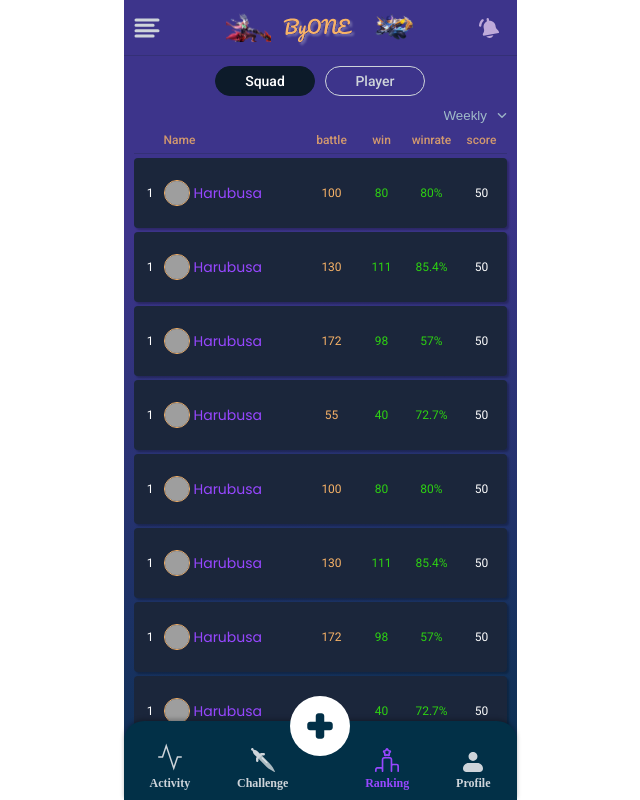
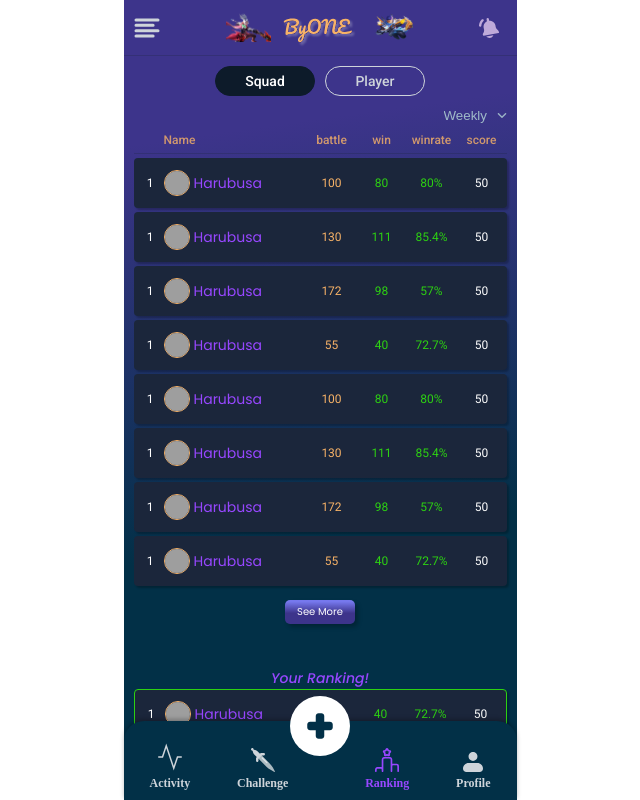
Before and after one commit to ZinMyoHtet1/ByOne-Frontend, a React (Vite) app: page /ranking/squad in a window 1280 px wide. Shown: the top 800 px of the page, without its empty margins (320-960 px from the left). Built offline with nearby package versions, Linux system fonts and the light colour scheme; grey boxes are pictures that could not be loaded.

Commit message:
add see more button

```diff
--- /dev/null
+++ b/src/components/Button/Button.jsx
@@ -0,0 +1,12 @@
+/* eslint-disable react/prop-types */
+import "./button.css";
+
+const Button = ({ label, handleClick = () => {} }) => {
+  return (
+    <div className="button btn" onClick={handleClick}>
+      {label}
+    </div>
+  );
+};
+
+export default Button;
--- /dev/null
+++ b/src/components/Button/button.css
@@ -0,0 +1,16 @@
+.button {
+  display: inline-block;
+  padding: 4px 12px;
+  font-size: 10px;
+  font-family: "Poppins", sans-serif;
+  font-weight: 400;
+  color: #fff;
+  border-radius: 5px;
+  background: rgb(118, 120, 237);
+  background: linear-gradient(
+    180deg,
+    rgba(118, 120, 237, 1) 7%,
+    rgba(61, 52, 139, 1) 55%
+  );
+  box-shadow: 3px 3px 4px rgba(0, 0, 0, 0.25);
+}
--- a/src/components/RankingCard/RankingCard.jsx
+++ b/src/components/RankingCard/RankingCard.jsx
@@ -1,9 +1,9 @@
 /* eslint-disable react/prop-types */
 import "./ranking-card.css";
 
-const RankingCard = ({ name, battle, win, score }) => {
+const RankingCard = ({ name, battle, win, score, border = false }) => {
   return (
-    <div className="ranking-card">
+    <div className={`ranking-card ${border ? "border" : ""}`}>
       <span className="ranking-no">1</span>
       <span className="player-profile">
         <img
--- a/src/components/RankingCard/ranking-card.css
+++ b/src/components/RankingCard/ranking-card.css
@@ -1,16 +1,20 @@
 .ranking-card {
+  width: 100%;
   display: flex;
   align-items: center;
   justify-content: flex-end;
   /* gap: 4px; */
   font-size: 12px;
   font-family: "Roboto", sans-serif;
-  padding: 12px 0;
+  height: 50px;
   background-color: var(--dark-color);
   border-radius: 4px;
   box-shadow: 2px 2px 2px rgba(0, 0, 0, 0.25);
 }
 
+.ranking-card.border {
+  border: 0.5px solid var(--green-color);
+}
 .ranking-card .ranking-no {
   width: 20px;
   text-align: end;
--- a/src/components/index.js
+++ b/src/components/index.js
@@ -8,6 +8,7 @@ import ChallengeCard from "./ChallengeCard/ChallengeCard.jsx";
 import FightButton from "./FightButton/FightButton.jsx";
 import RankingCategoryButton from "./RankingCategoryButton/RankingCategoryButton.jsx";
 import RankingCard from "./RankingCard/RankingCard.jsx";
+import Button from "./Button/Button.jsx";
 
 import NotiController from "./NotiController.jsx";
 import BotNavigatorController from "./BotNavigatorController.jsx";
@@ -25,4 +26,5 @@ export {
   FightButton,
   RankingCategoryButton,
   RankingCard,
+  Button,
 };
--- a/src/containers/HistoryList/HistoryList.jsx
+++ b/src/containers/HistoryList/HistoryList.jsx
@@ -1,7 +1,14 @@
-import { HistoryResultCard } from "../../components";
+import { useState } from "react";
+import { Button, HistoryResultCard } from "../../components";
 import "./historyList.css";
 
 const HistoryList = () => {
+  const [loading, setLoading] = useState(false);
+
+  const handleLoadMore = () => {
+    setLoading(true);
+    setTimeout(() => setLoading(false), 3000);
+  };
   return (
     <div id="history-list">
       <div className="label">History</div>
@@ -30,6 +37,11 @@ const HistoryList = () => {
           date="2 days ago"
           contestants={["Your Squad", "Moo Squad"]}
         />
+        {loading ? (
+          <div className="loading">loading</div>
+        ) : (
+          <Button label="see more" handleClick={handleLoadMore} />
+        )}
       </div>
     </div>
   );
--- a/src/containers/HistoryList/historyList.css
+++ b/src/containers/HistoryList/historyList.css
@@ -9,5 +9,13 @@
   display: flex;
   flex-direction: column;
   gap: 4px;
-  padding-bottom: 6px;
+  padding-bottom: 36px;
+  align-items: flex-end;
+  justify-content: center;
 }
+
+#history-list .result-card-container .button,
+#history-list .result-card-container .loading {
+  margin-top: 6px;
+  margin-right: 6px;
+}
--- a/src/containers/RankingContainer/ranking-container.css
+++ b/src/containers/RankingContainer/ranking-container.css
@@ -1,3 +1,6 @@
+/* .ranking-container {
+  padding-bottom: 40px;
+} */
 .ranking-container .ranking-header {
   display: flex;
   align-items: center;
@@ -31,4 +34,10 @@
   flex-direction: column;
   gap: 4px;
   padding: 4px 0;
+  align-items: center;
+  justify-content: center;
 }
+
+.ranking-container .ranking-card-container .button {
+  margin-top: 10px;
+}
--- a/src/pages/Ranking/Ranking.jsx
+++ b/src/pages/Ranking/Ranking.jsx
@@ -1,15 +1,23 @@
 /* eslint-disable react/prop-types */
+import { useState } from "react";
 import { dateFilterArrow } from "../../assets";
-import { RankingCard } from "../../components";
+import { Button, RankingCard } from "../../components";
 import { RankingCategory, RankingContainer } from "../../containers";
 import "./ranking.css";
 
 const Ranking = ({ category }) => {
+  const [loading, setLoading] = useState(false);
   const options = [
     { label: "Weekly", value: "week" },
     { label: "Monthly", value: "month" },
   ];
   console.log(category);
+
+  const handleLoadMore = () => {
+    setLoading(true);
+    setTimeout(() => setLoading(false), 3000);
+  };
+
   return (
     <div id="ranking-page" className="tab-page">
       {/* {category} */}
@@ -35,15 +43,25 @@ const Ranking = ({ category }) => {
         <RankingCard name="Harubusa" battle="130" win="111" score="50" />
         <RankingCard name="Harubusa" battle="172" win="98" score="50" />
         <RankingCard name="Harubusa" battle="55" win="40" score="50" />
-        <RankingCard name="Harubusa" battle="100" win="80" score="50" />
+        {/*<RankingCard name="Harubusa" battle="100" win="80" score="50" />
         <RankingCard name="Harubusa" battle="130" win="111" score="50" />
         <RankingCard name="Harubusa" battle="172" win="98" score="50" />
         <RankingCard name="Harubusa" battle="55" win="40" score="50" />
         <RankingCard name="Harubusa" battle="100" win="80" score="50" />
         <RankingCard name="Harubusa" battle="130" win="111" score="50" />
         <RankingCard name="Harubusa" battle="172" win="98" score="50" />
-        <RankingCard name="Harubusa" battle="55" win="40" score="50" />
+        <RankingCard name="Harubusa" battle="55" win="40" score="50" /> */}
+        {loading ? (
+          <div className="loading">loading...</div>
+        ) : (
+          <Button label="See More" handleClick={handleLoadMore} />
+        )}
       </RankingContainer>
+
+      <div className="your-ranking">
+        <div className="label">Your Ranking!</div>
+        <RankingCard name="Harubusa" battle="55" win="40" score="50" border />
+      </div>
     </div>
   );
 };
--- a/src/pages/Ranking/ranking.css
+++ b/src/pages/Ranking/ranking.css
@@ -24,3 +24,21 @@
   width: 10px;
   height: 5px;
 }
+
+/* your ranking */
+
+#ranking-page .your-ranking {
+  padding: 40px 0;
+  display: flex;
+  flex-direction: column;
+  align-items: center;
+  bottom: 0;
+}
+
+#ranking-page .your-ranking .label {
+  font-size: 14px;
+  font-family: "Poppins", sans-serif;
+  font-style: italic;
+  color: var(--purple-color);
+  font-weight: 500;
+}
```
